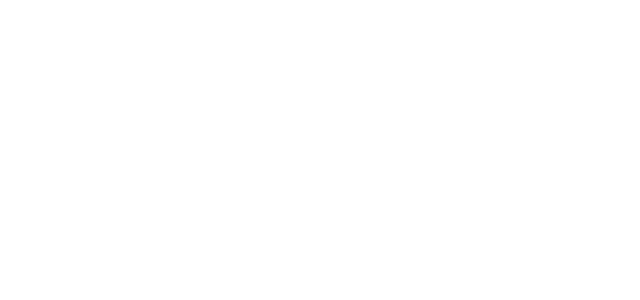
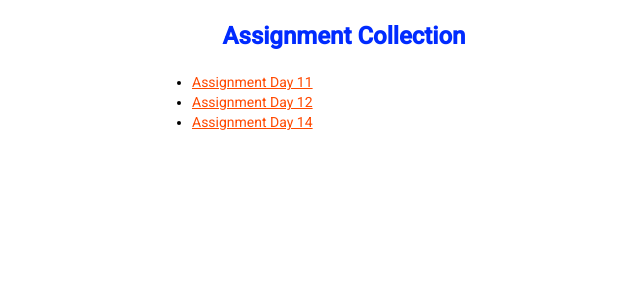
Before and after one commit to mtm-hninwaiwaiaung/angular-app, an Angular app: page /day20 in a window 1280 px wide. Before the commit this address led to /. Shown: the top 300 px of the page, without its empty margins (296-936 px from the left). Built offline with nearby package versions, Linux system fonts and the light colour scheme.

Commit message:
#day20 (commit for adding day20 assignment).

```diff
--- a/src/app/app.module.ts
+++ b/src/app/app.module.ts
@@ -17,6 +17,8 @@
 import { InterfaceExampleComponent } from './pages/interface-example/interface-example.component';
 import { AssignmentDay14Component } from './pages/assignment-day14/assignment-day14.component';
 import { MaterialTableExampleComponent } from './pages/material-table-example/material-table-example.component';
+import { AssignmentDay20Component } from './pages/assignment-day20/assignment-day20.component';
+import { NotFondPageComponent } from './pages/not-fond-page/not-fond-page.component';
 
 // components
 import { InfoDialogComponent } from './components/info-dialog/info-dialog.component';
@@ -32,7 +34,9 @@
     InterfaceExampleComponent,
     AssignmentDay14Component,
     InfoDialogComponent,
-    MaterialTableExampleComponent
+    MaterialTableExampleComponent,
+    AssignmentDay20Component,
+    NotFondPageComponent
   ],
   imports: [
     BrowserModule,
--- /dev/null
+++ b/src/app/pages/assignment-day20/assignment-day20.component.html
@@ -0,0 +1,24 @@
+<div class="app-route-container">
+  <h1>Assignment Collection</h1>
+
+  <nav>
+    <ul>
+      <li>
+        <a routerLink="/member/register" routerLinkActive="active">
+          Assignment Day 11
+        </a>
+      </li>
+      <li>
+        <a routerLink="/day12">
+          Assignment Day 12
+        </a>
+      </li>
+      <li>
+        <a routerLink="/day14">
+          Assignment Day 14
+        </a>
+      </li>
+    </ul>
+  </nav>
+
+</div>
--- /dev/null
+++ b/src/app/pages/assignment-day20/assignment-day20.component.scss
@@ -0,0 +1,17 @@
+.app-route-container {
+  h1 {
+    text-align: center;
+    margin: 20px;
+    color: #002bff;
+    font-weight: bold;
+  }
+
+  nav {
+    width: 30%;
+    margin: 0 auto;
+
+    a {
+      color: #ff4900;
+    }
+  }
+}
--- /dev/null
+++ b/src/app/pages/assignment-day20/assignment-day20.component.ts
@@ -0,0 +1,15 @@
+import { Component, OnInit } from '@angular/core';
+
+@Component({
+  selector: 'app-assignment-day20',
+  templateUrl: './assignment-day20.component.html',
+  styleUrls: ['./assignment-day20.component.scss']
+})
+export class AssignmentDay20Component implements OnInit {
+
+  constructor() { }
+
+  ngOnInit(): void {
+  }
+
+}
--- /dev/null
+++ b/src/app/pages/not-fond-page/not-fond-page.component.html
@@ -0,0 +1,5 @@
+<div class="not-fond-container">
+
+  <p>Opps! Page Not Found...</p>
+
+</div>
--- /dev/null
+++ b/src/app/pages/not-fond-page/not-fond-page.component.scss
@@ -0,0 +1,15 @@
+.not-fond-container {
+  width: 100%;
+  height: 100vh;
+  display: grid;
+  justify-content: center;
+  align-items: center;
+
+  p {
+    width: 100%;
+    margin: 0;
+    font-size: 1.5vw;
+    font-weight: bold;
+    color: #b04a4a;
+  }
+}
--- /dev/null
+++ b/src/app/pages/not-fond-page/not-fond-page.component.ts
@@ -0,0 +1,15 @@
+import { Component, OnInit } from '@angular/core';
+
+@Component({
+  selector: 'app-not-fond-page',
+  templateUrl: './not-fond-page.component.html',
+  styleUrls: ['./not-fond-page.component.scss']
+})
+export class NotFondPageComponent implements OnInit {
+
+  constructor() { }
+
+  ngOnInit(): void {
+  }
+
+}
```
Also changed, not shown: src/app/app-routing.module.ts (+6 -2 lines), 2 other files (tests, documents, lock files or other folders).
